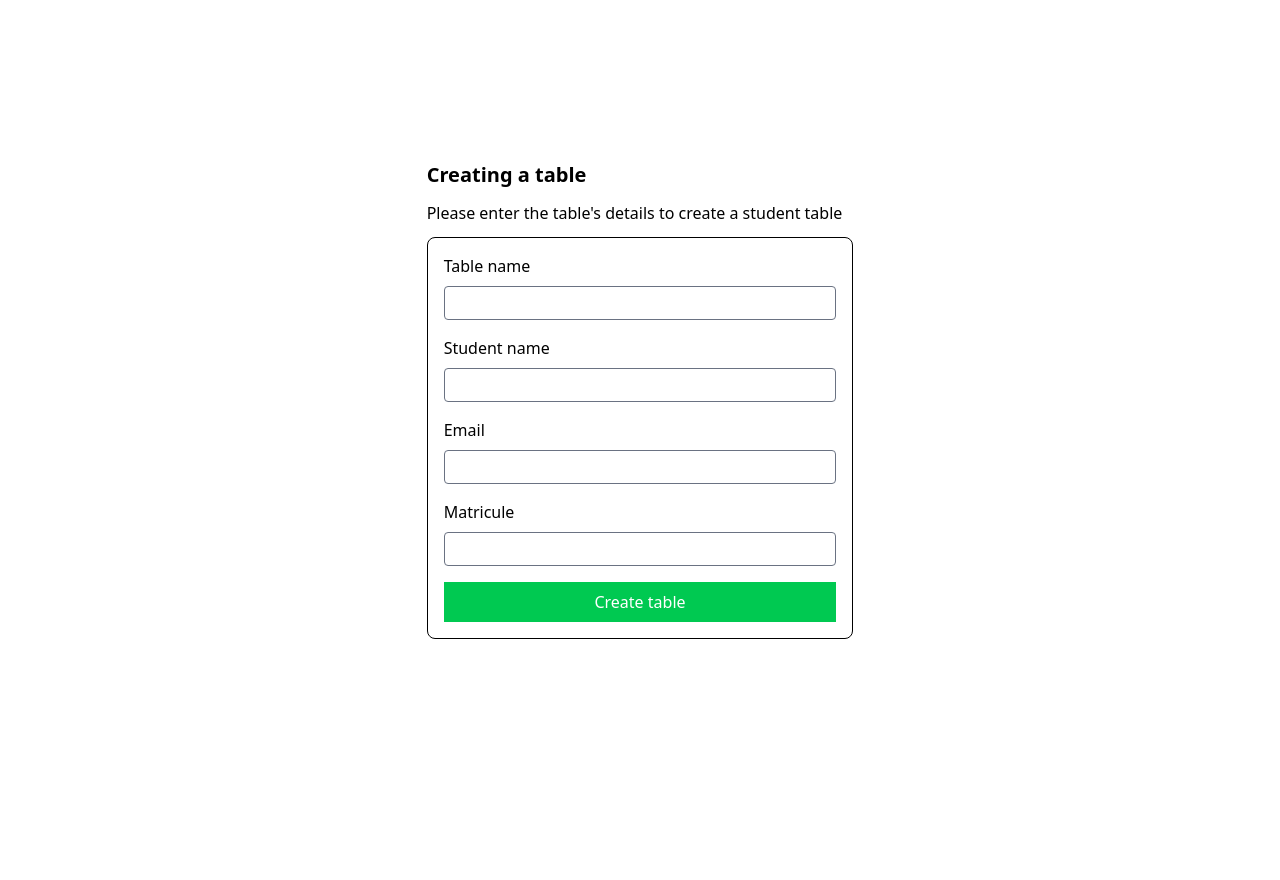
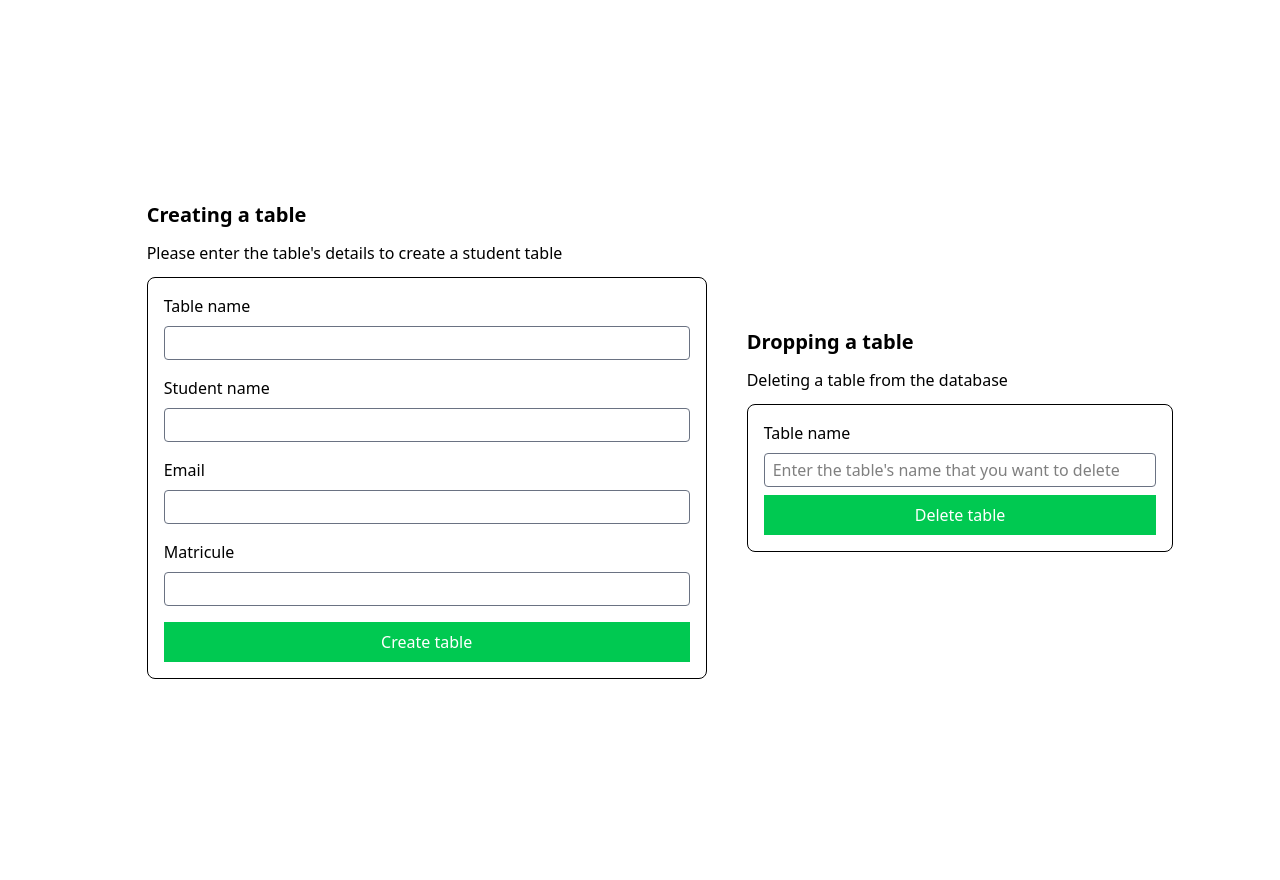
Before and after one commit to iamguystephane/CMS, a PHP site: page /php/student/test.php in a window 1280 px wide. Before the commit the page ends 639 px from the top, so only its background shows below. Run offline with PHP 8.4, Linux system fonts and the light colour scheme.

Commit message:
users can now delete tables

```diff
--- a/php/student/test.php
+++ b/php/student/test.php
@@ -1,47 +1,3 @@
-<?php
-session_start();
-require_once '../database-connection.php';
-
-if ($_SERVER['REQUEST_METHOD'] === 'POST' && isset($_POST['table-name'])) {
-    $table_name = preg_replace('/[^a-zA-Z0-9_]/', '', $_POST['table-name']); // sanitize table name
-    $name = $_POST['name'];
-    $email = $_POST['email'];
-    $matricule = $_POST['matricule'];
-
-    // Create table
-    $create_table_query = "CREATE TABLE IF NOT EXISTS `$table_name` (
-        id INT(11) AUTO_INCREMENT PRIMARY KEY,
-        name VARCHAR(255) NOT NULL,
-        email VARCHAR(255) NOT NULL,
-        matricule VARCHAR(255) NOT NULL
-    )";
-
-    if ($conn->query($create_table_query) === TRUE) {
-        // Insert data
-        $insert_query = "INSERT INTO `$table_name` (name, email, matricule) VALUES (?, ?, ?)";
-        $stmt = $conn->prepare($insert_query);
-        if ($stmt) {
-            $stmt->bind_param("sss", $name, $email, $matricule);
-            $stmt->execute();
-
-            if ($stmt->error) {
-                echo "<script>alert('Error inserting data: " . $stmt->error . "');</script>";
-            } else {
-                echo "<script>alert('Data inserted successfully into table `$table_name`.');</script>";
-            }
-
-            $stmt->close();
-        } else {
-            echo "<script>alert('Failed to prepare insert query');</script>";
-        }
-    } else {
-        echo "<script>alert('Failed to create table');</script>";
-    }
-}
-?>
-
-
-
 <!DOCTYPE html>
 <html lang="en">
 
@@ -52,11 +8,12 @@ if ($_SERVER['REQUEST_METHOD'] === 'POST' && isset($_POST['table-name'])) {
     <title>Testing</title>
 </head>
 
-<body>
-    <div class="w-full min-h-screen flex flex-col items-center justify-center">
-        <h1 class="w-1/3 font-bold text-xl"> Creating a table </h1>
-        <p class="w-1/3 my-3"> Please enter the table's details to create a student table </p>
-        <form class="shadow shadow-white rounded-lg p-4 flex flex-col gap-4 w-1/3 border" method="POST" action="test.php">
+<body class="!py-10">
+    <div class="w-full min-h-screen flex items-center justify-center">
+        <div class="w-1/2 flex flex-col items-center justify-center px-10">
+            <h1 class="w-full font-bold text-xl"> Creating a table </h1>
+            <p class="w-full my-3"> Please enter the table's details to create a student table </p>
+            <form class="shadow shadow-white rounded-lg p-4 flex flex-col gap-4 w-full border" method="POST" action="test/create-table.php">
                 <div class="flex flex-col gap-2">
                     <label> Table name </label>
                     <input type="text" name='table-name' class="border w-full p-1 border-gray-500 focus:outline-blue-500 rounded px-2" />
@@ -76,6 +33,18 @@ if ($_SERVER['REQUEST_METHOD'] === 'POST' && isset($_POST['table-name'])) {
                 <button class="w-full bg-green-500 text-white hover:bg-green-700 transition-all duration-500 ease-in-out py-2 cursor-pointer"> Create table </button>
             </form>
         </div>
+        <div class="w-1/3">
+            <h1 class="w-full font-bold text-xl mt-4"> Dropping a table </h1>
+            <p class="w-full my-3"> Deleting a table from the database </p>
+            <form class="shadow shadow-white rounded-lg p-4 mb-4 flex flex-col gap-4 w-full border" method="POST" action="test/drop-table.php">
+                <div class="flex flex-col gap-2">
+                    <label> Table name </label>
+                    <input type="text" name='table-name' class="border w-full p-1 border-gray-500 focus:outline-blue-500 rounded px-2" placeholder="Enter the table's name that you want to delete" />
+                    <button type='submit' class="w-full bg-green-500 text-white hover:bg-green-700 transition-all duration-500 ease-in-out py-2 cursor-pointer"> Delete table </button>
+                </div>
+            </form>
+        </div>
+    </div>
 </body>
 
 </html>
--- a/styles/output.css
+++ b/styles/output.css
@@ -8,6 +8,7 @@
     --font-mono: ui-monospace, SFMono-Regular, Menlo, Monaco, Consolas, "Liberation Mono",
       "Courier New", monospace;
     --color-red-500: oklch(63.7% 0.237 25.331);
+    --color-yellow-500: oklch(79.5% 0.184 86.047);
     --color-green-500: oklch(72.3% 0.219 149.579);
     --color-green-700: oklch(52.7% 0.154 150.069);
     --color-green-800: oklch(44.8% 0.119 151.328);
@@ -241,6 +242,15 @@
   .mt-5 {
     margin-top: calc(var(--spacing) * 5);
   }
+  .mt-10 {
+    margin-top: calc(var(--spacing) * 10);
+  }
+  .mb-4 {
+    margin-bottom: calc(var(--spacing) * 4);
+  }
+  .mb-8 {
+    margin-bottom: calc(var(--spacing) * 8);
+  }
   .flex {
     display: flex;
   }
@@ -341,8 +351,14 @@
   .bg-purple-500 {
     background-color: var(--color-purple-500);
   }
+  .bg-red-500 {
+    background-color: var(--color-red-500);
+  }
   .bg-transparent {
     background-color: transparent;
+  }
+  .bg-yellow-500 {
+    background-color: var(--color-yellow-500);
   }
   .bg-cover {
     background-size: cover;
@@ -377,6 +393,9 @@
   .px-10 {
     padding-inline: calc(var(--spacing) * 10);
   }
+  .\!py-10 {
+    padding-block: calc(var(--spacing) * 10) !important;
+  }
   .py-1 {
     padding-block: calc(var(--spacing) * 1);
   }
@@ -385,6 +404,9 @@
   }
   .py-3 {
     padding-block: calc(var(--spacing) * 3);
+  }
+  .py-10 {
+    padding-block: calc(var(--spacing) * 10);
   }
   .text-2xl {
     font-size: var(--text-2xl);
```
Also changed, not shown: php/student/test/create-table.php (added, +41 -0 lines), php/student/test/drop-table.php (added, +18 -0 lines). Lines whose indentation alone changed are shown as unchanged.
